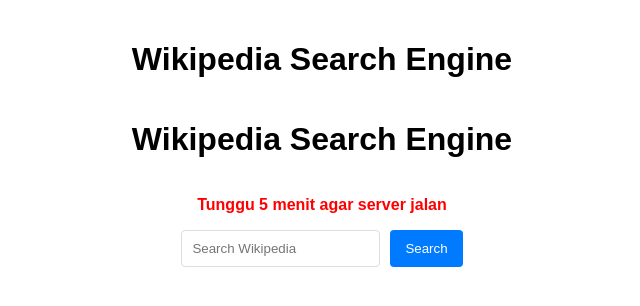
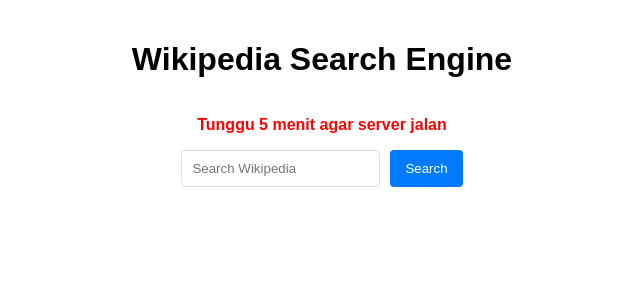
Before and after one commit to krtu0p/react-wikipedia, a React (Create React App) app: page / in a window 1280 px wide. Shown: the top 306 px of the page, without its empty margins (318-958 px from the left). Built offline with nearby package versions, Linux system fonts and the light colour scheme.

Commit message:
Update App.js adjustment

```diff
--- a/src/App.js
+++ b/src/App.js
@@ -124,7 +124,6 @@
     return (
         <div className="App">
             <h1>Wikipedia Search Engine</h1>
-        <h1>Wikipedia Search Engine</h1>
 <p style={{ color: 'red', fontWeight: 'bold' }}>Tunggu 5 menit agar server jalan</p>
             <form onSubmit={handleSearch}>
                 <input
```
